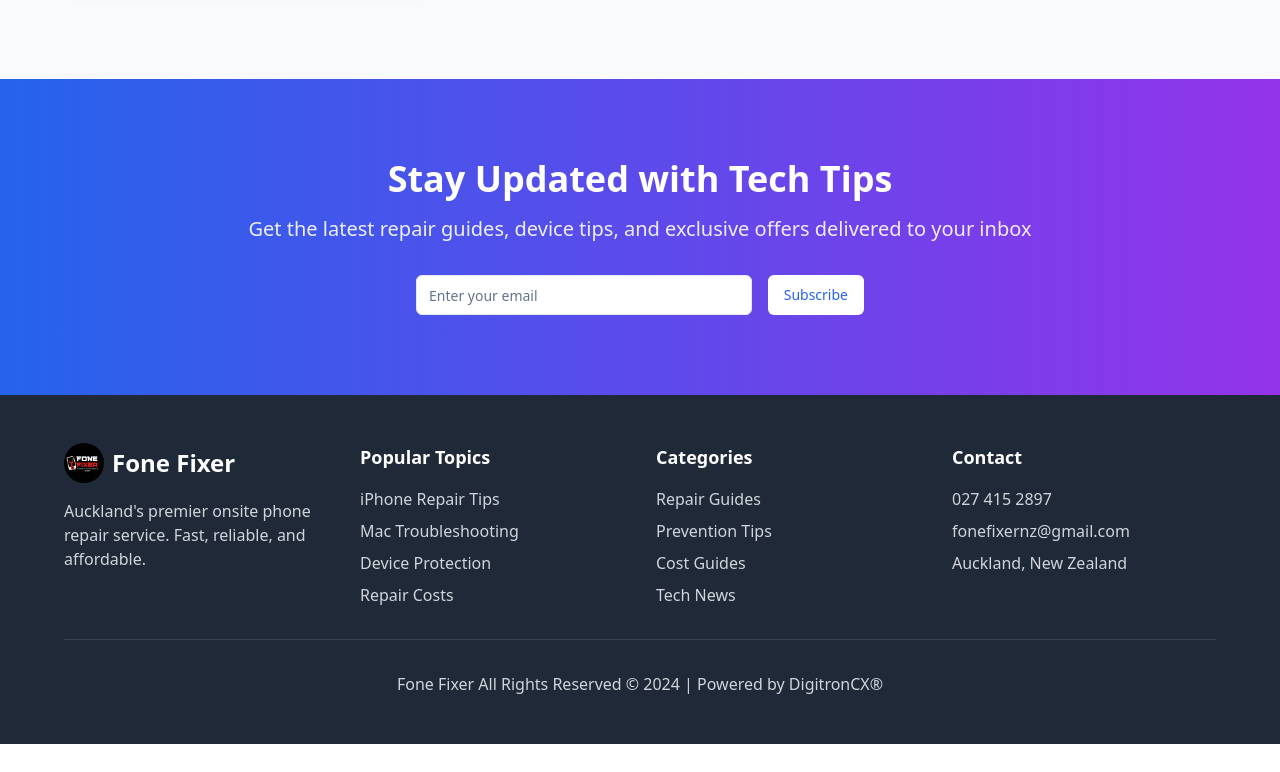
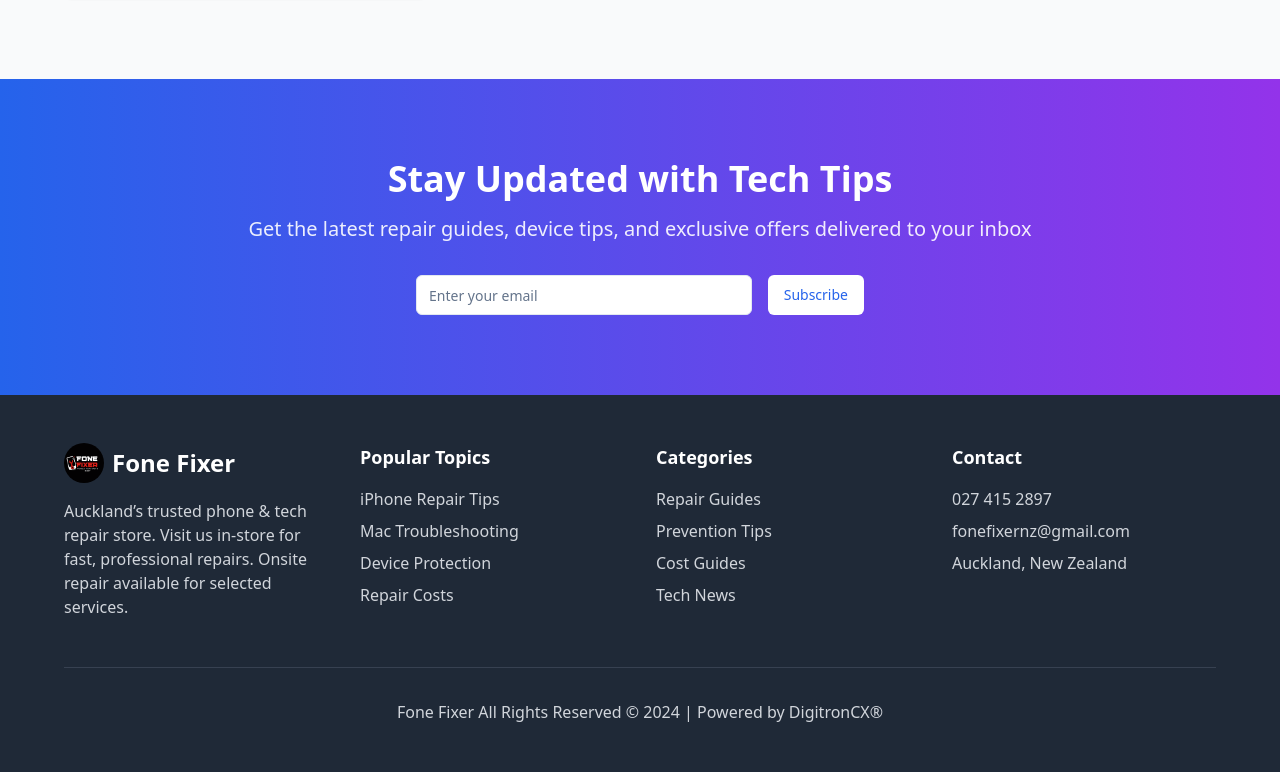
Before and after one commit to fixmastersnz/fonefixer, a Next.js app: page /blogs in a window 1280 px wide. Shown: the part 2714-3486 px from the top of the page. Before the commit the page ends 3458 px from the top, so only its background shows below. Built offline with nearby package versions, Linux system fonts and the light colour scheme.

Commit message:
Update page.tsx

```diff
--- a/app/blogs/page.tsx
+++ b/app/blogs/page.tsx
@@ -328,7 +328,7 @@ export default function BlogsPage() {
                 <h3 className="text-2xl font-bold">Fone Fixer</h3>
               </div>
               <p className="text-gray-300 mb-4">
-                Auckland's premier onsite phone repair service. Fast, reliable, and affordable.
+                Auckland’s trusted phone & tech repair store. Visit us in-store for fast, professional repairs. Onsite repair available for selected services.
               </p>
             </div>
 
```
